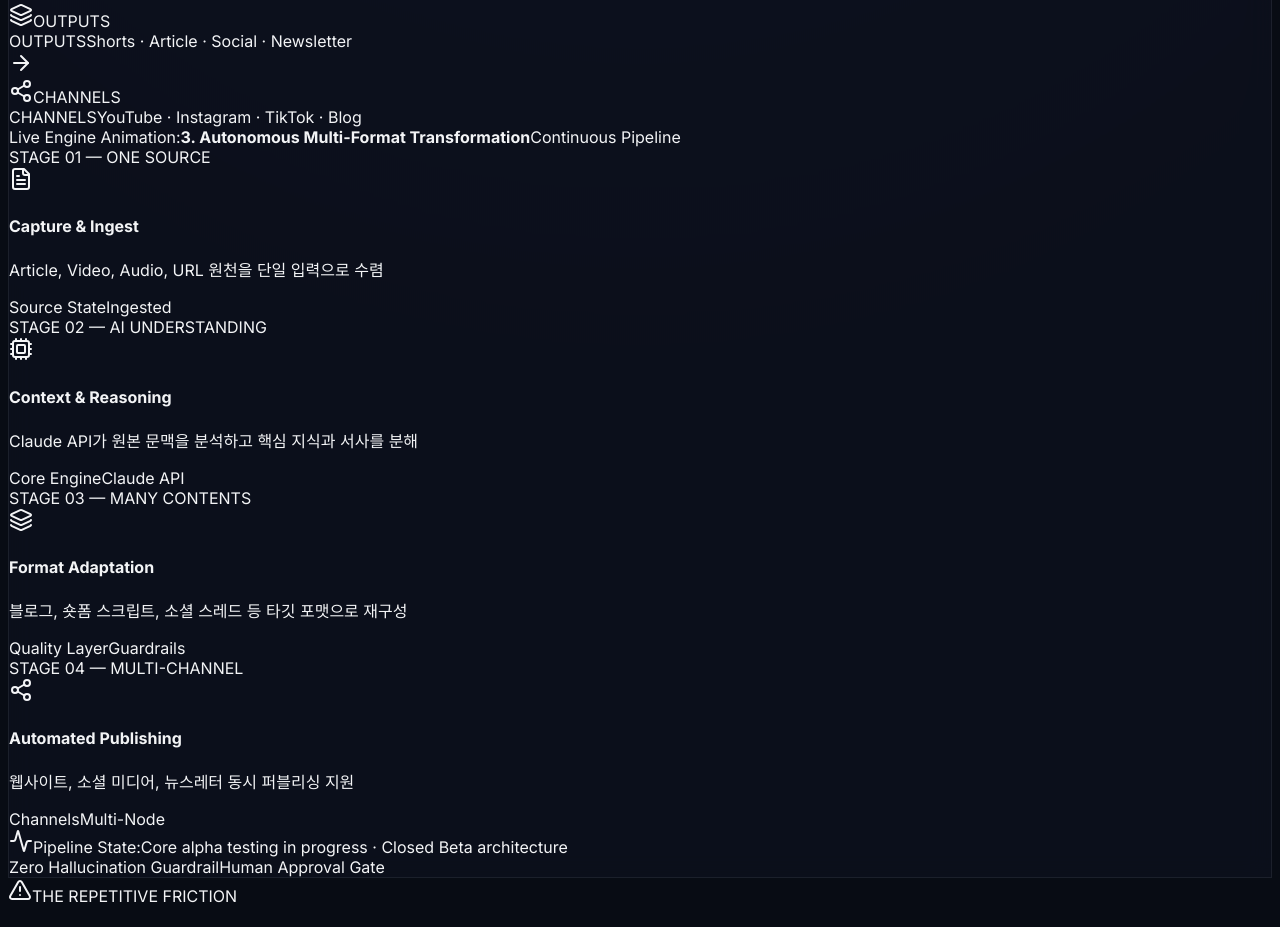
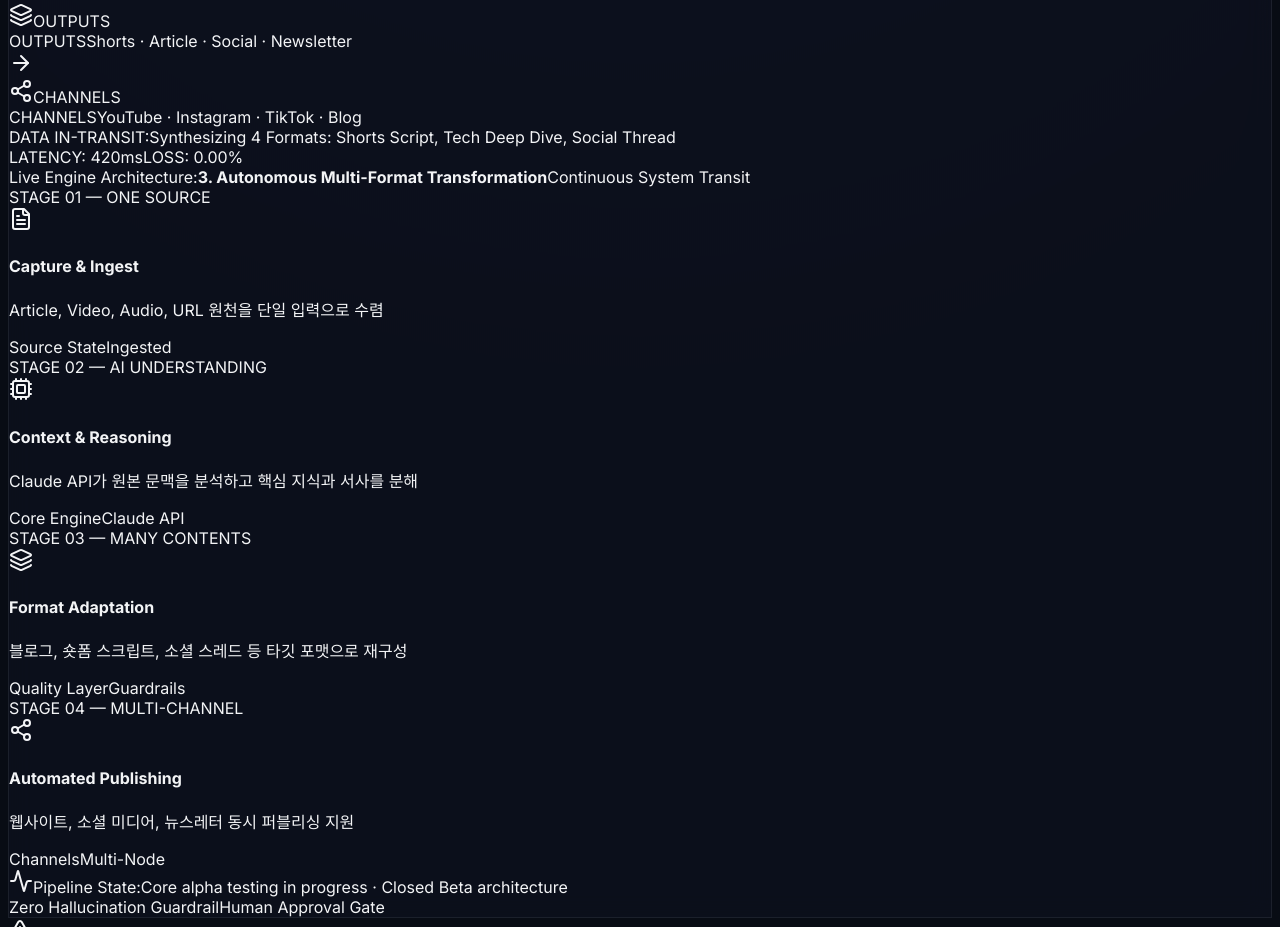
Before and after one commit to kncalabs/kncalabs, a Next.js app: page / in a window 1280 px wide. Shown: the part 780-1707 px from the top of the page. Built offline with nearby package versions, Linux system fonts and the light colour scheme; a web font is replaced by a local one.

Commit message:
feat: implement real-time content payload in-transit monitor so content looks like it is traversing the system

```diff
--- a/src/components/Hero.tsx
+++ b/src/components/Hero.tsx
@@ -299,19 +299,42 @@ export default function Hero() {
 
                   </div>
 
+                  {/* Real-time Content Payload In-Transit Monitor */}
+                  <div className="mt-4 p-3.5 rounded-xl bg-slate-900/90 border border-slate-800/90 flex flex-col sm:flex-row items-start sm:items-center justify-between gap-3 font-mono text-xs">
+                    <div className="flex items-center gap-2.5">
+                      <span className="w-2 h-2 rounded-full bg-emerald-400 animate-ping" />
+                      <span className="text-slate-400">DATA IN-TRANSIT:</span>
+                      <span className="text-white font-semibold">
+                        {activeCinematicStage === 1 && "Ingesting 'how-ai-agents-work.mp4' (YouTube Raw Video)"}
+                        {activeCinematicStage === 2 && "Claude 3.5 Sonnet: Extracting Knowledge Graph & Core Hooks (0.8s)"}
+                        {activeCinematicStage === 3 && "Synthesizing 4 Formats: Shorts Script, Tech Deep Dive, Social Thread"}
+                        {activeCinematicStage === 4 && "Dispatched to 4 Rails: YouTube Shorts, Instagram Reels, TikTok, Tech Blog"}
+                      </span>
+                    </div>
+
+                    <div className="flex items-center gap-2 text-[11px] text-slate-400">
+                      <span className="px-2 py-0.5 rounded bg-slate-950 border border-slate-800 text-sky-300">
+                        LATENCY: 420ms
+                      </span>
+                      <span className="px-2 py-0.5 rounded bg-slate-950 border border-slate-800 text-emerald-400">
+                        LOSS: 0.00%
+                      </span>
+                    </div>
+                  </div>
+
                   {/* Flow Sub-description Bar */}
                   <div className="mt-3 pt-3 border-t border-slate-900 flex flex-wrap items-center justify-between text-[11px] font-mono text-slate-400">
                     <span className="flex items-center gap-1.5 text-slate-300">
                       <span className="w-2 h-2 rounded-full bg-sky-400 animate-pulse" />
-                      <span>Live Engine Animation:</span>
+                      <span>Live Engine Architecture:</span>
                       <strong className="text-white">
-                        {activeCinematicStage === 1 && "1. Single Source Ingestion (Converging Input)"}
-                        {activeCinematicStage === 2 && "2. Claude AI Core Reasoning & Context Breakdown"}
+                        {activeCinematicStage === 1 && "1. Single Source Ingestion (YouTube Raw Video Ingested)"}
+                        {activeCinematicStage === 2 && "2. Claude AI Core Reasoning & Context Decomposition"}
                         {activeCinematicStage === 3 && "3. Autonomous Multi-Format Transformation"}
                         {activeCinematicStage === 4 && "4. Automated Publishing across Multi-Channels"}
                       </strong>
                     </span>
-                    <span className="text-slate-500 hidden md:inline">Continuous Pipeline</span>
+                    <span className="text-slate-500 hidden md:inline">Continuous System Transit</span>
                   </div>
                 </div>
 
```
